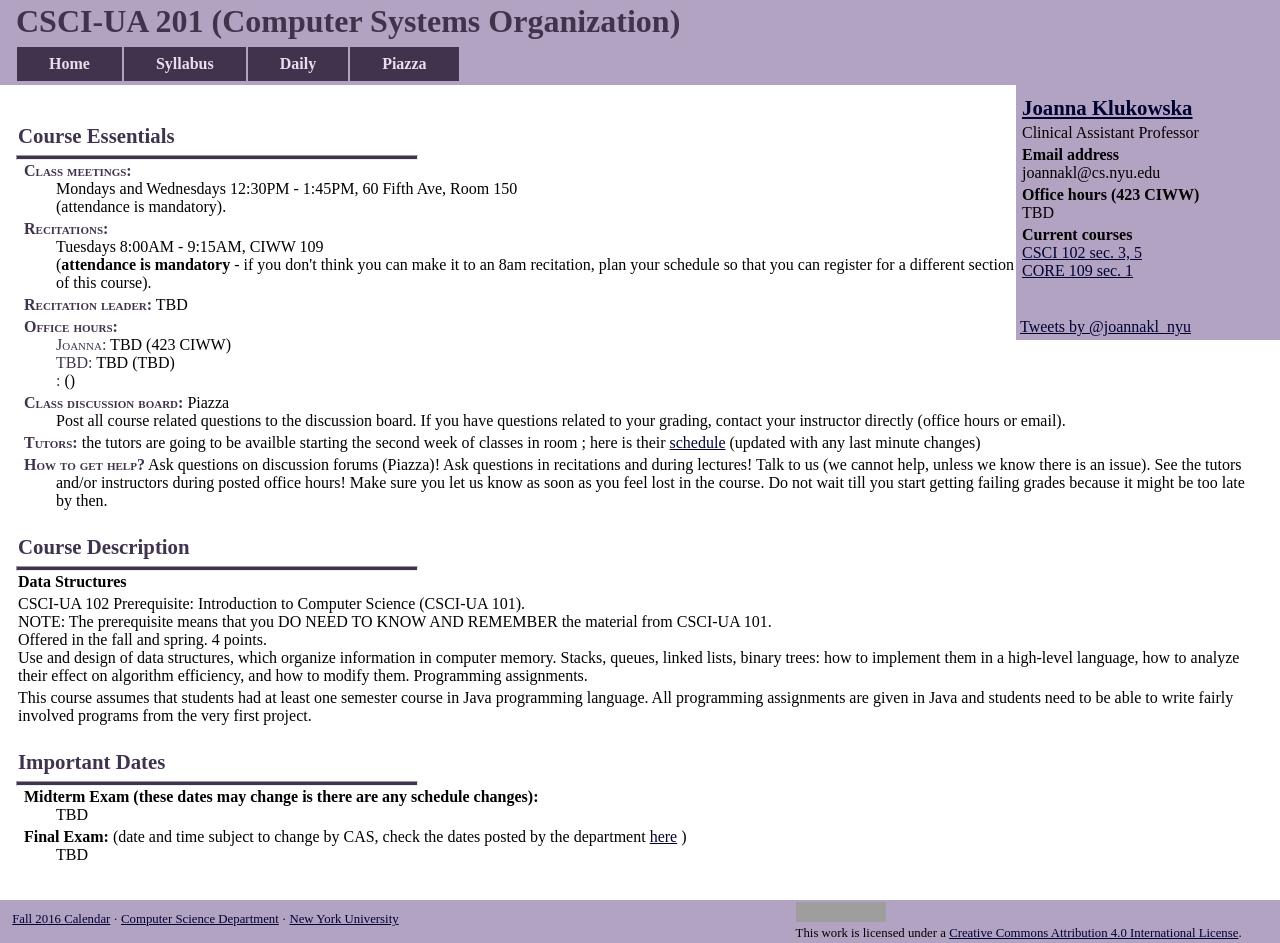
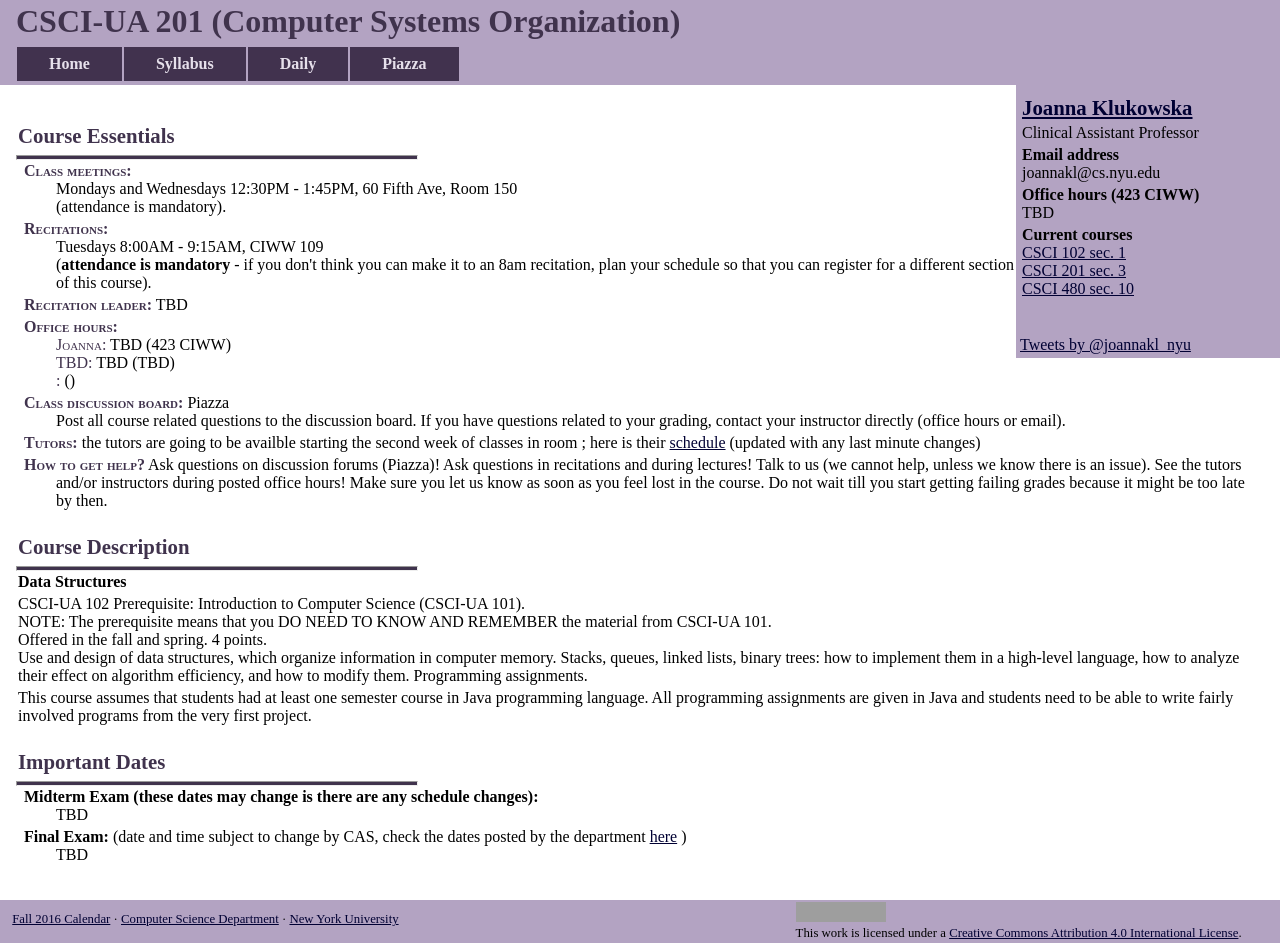
Before and after one commit to joannakl/cs201_s18, a Jekyll site: the page built from index.markdown, in a window 1280 px wide. Built offline with Jekyll 4.4.1, drawn with Linux system fonts in a browser that asks for light colours; comment, search, counter and statistics services are not loaded; grey boxes are pictures that could not be loaded.

Commit message:
update current courses, change color scheme

```diff
--- a/_config.yml
+++ b/_config.yml
@@ -35,6 +35,13 @@ recitation1_office_hours: "TBD"
 recitation1_office_hours_location: "TBD"
 recitation2_office_hours: ""
 recitation2_office_hours_location: ""
+
+current_course1_title: "CSCI 102 sec. 1"
+current_course1_link: "https://joannakl.github.io/cs102_s18/"
+current_course2_title: "CSCI 201 sec. 3"
+current_course2_link: "https://joannakl.github.io/cs201_s18/"
+current_course3_title: "CSCI 480 sec. 10"
+current_course3_link: "https://joannakl.github.io/cs480_s18/"
 
 #tutor_location: "406 WWH"
 #tutor_schedule_link: "http://cims.nyu.edu/~joannakl/CSCI102_common/#tutoring"
--- a/_includes/aside.html
+++ b/_includes/aside.html
@@ -12,10 +12,9 @@
 
 
     <p><b>Current courses</b><br>
-       <a href="https://joannakl.github.io/cs102_f17/" target="_blank">
-           CSCI 102 sec. 3, 5 </a> <br>
-       <a href="https://joannakl.github.io/core109_f17/daily.html" target="_blank">
-           CORE 109 sec. 1 </a> <br>
+        <a href="{{ site.current_course1_link }}" target="_blank">{{ site.current_course1_title }}</a> <br>
+        <a href="{{ site.current_course2_link }}" target="_blank">{{ site.current_course2_title }}</a> <br>
+        <a href="{{ site.current_course3_link }}" target="_blank">{{ site.current_course3_title }}</a> <br>
     </p>
     <br>
     <br>
```
